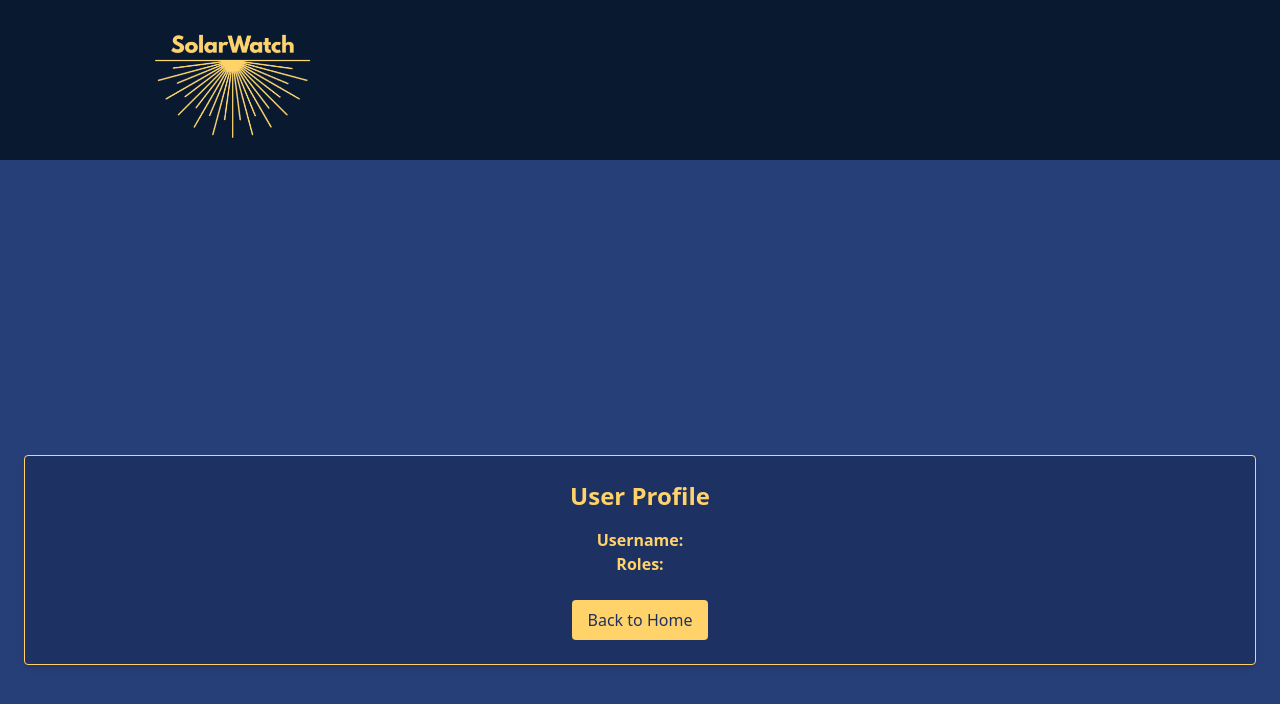
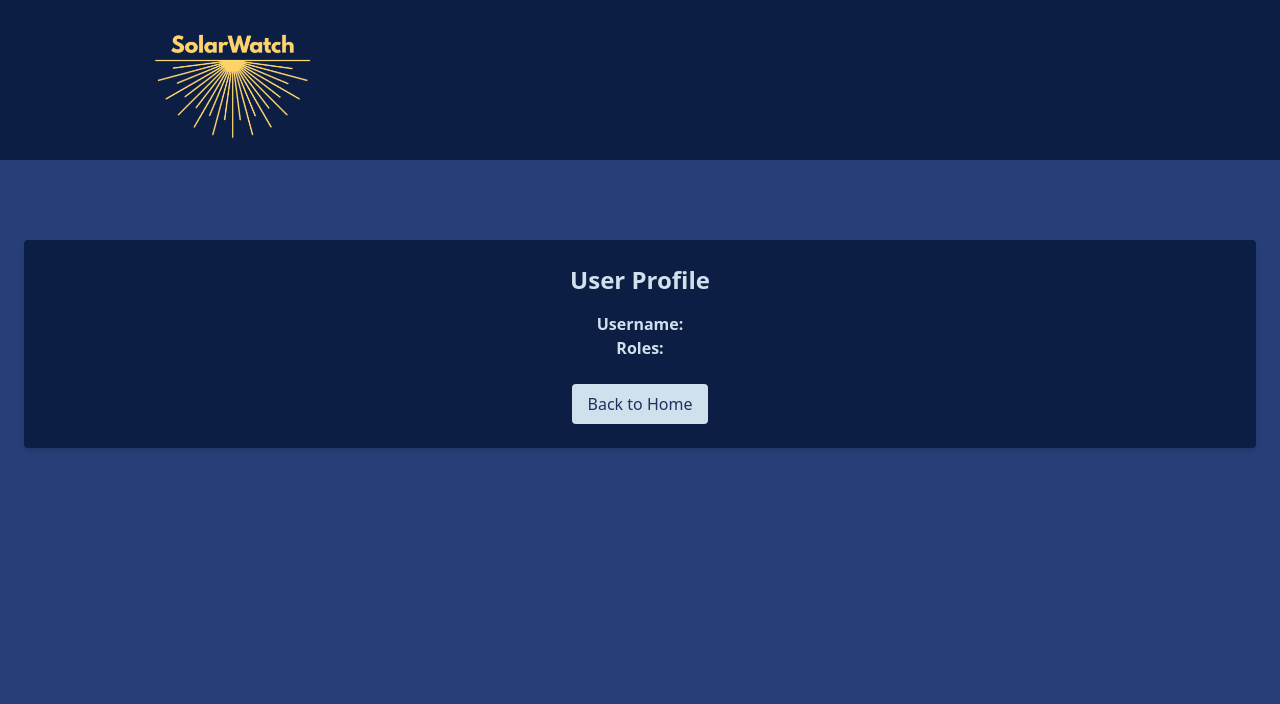
Before and after one commit to o-k-e/solar-watch, a React (Vite) app in the folder frontend/: page /user-profile in a window 1280 px wide. Shown: the top 704 px of the page. Built offline with nearby package versions, Linux system fonts and the light colour scheme; no server answers.

Commit message:
change background color

```diff
--- a/frontend/src/Components/Navbar.jsx
+++ b/frontend/src/Components/Navbar.jsx
@@ -13,7 +13,7 @@ const Navbar = () => {
     }
 
     return (
-        <div className='text-[#ffd369] text-3xl px-30 bg-[#091930]  flex justify-between items-center'>
+        <div className='text-[#ffd369] text-3xl px-30 bg-[#0d1e45]  flex justify-between items-center'>
             <Link to="/home">
                 <img src="/logo.png" alt="SolarWatch Logo" className="h-40" />
             </Link>
--- a/frontend/src/Pages/Login.jsx
+++ b/frontend/src/Pages/Login.jsx
@@ -31,7 +31,7 @@ const Login = () => {
 
   return (
     <div className="relative">
-      <div className="flex justify-center font-[sans-serif] min-h-screen pt-24 pb-10 px-4 bg-[#091930] bg-no-repeat bg-cover bg-center">
+      <div className="flex justify-center font-[sans-serif] min-h-screen pt-24 pb-10 px-4 bg-[#0d1e45] bg-no-repeat bg-cover bg-center">
 
         <div className="max-w-md w-full mx-auto">
           <form onSubmit={handleLoginForm} className="bg-white bg-opacity-70 shadow-2xl rounded-lg p-6">
--- a/frontend/src/Pages/Register.jsx
+++ b/frontend/src/Pages/Register.jsx
@@ -28,7 +28,7 @@ const Register = () => {
 
   return (
     <div className="relative">
-      <div className="flex justify-center font-[sans-serif] min-h-screen pt-24 pb-10 px-4 bg-[#091930] bg-no-repeat bg-cover bg-center">
+      <div className="flex justify-center font-[sans-serif] min-h-screen pt-24 pb-10 px-4 bg-[#0d1e45] bg-no-repeat bg-cover bg-center">
 
         <div className="max-w-md w-full mx-auto">
           <form onSubmit={handleRegisterForm} className="bg-white bg-opacity-70 shadow-2xl rounded-lg p-6">
--- a/frontend/src/Pages/UserProfile.jsx
+++ b/frontend/src/Pages/UserProfile.jsx
@@ -15,13 +15,13 @@ const UserProfile = () => {
   return (
 
     <>
-        <div className="min-h-screen bg-[#273f79] text-gray-800 p-6 flex flex-col items-center justify-center">
-            <div className="border border-[#ffd369] bg-[#1e3163] text-[#ffd369] shadow-md rounded p-6 mx-w-md w-full text-center">
+        <div className="min-h-screen bg-[#273f79] text-gray-800 p-6 flex flex-col items-center pt-20">
+            <div className=" bg-[#0d1e45] text-[#d0e0ed] shadow-md rounded p-6 mx-w-md w-full text-center">
                 <h1 className="text-2xl font-bold mb-4">User Profile</h1>
                 <p><strong>Username:</strong> {user.username}</p>
                 <p><strong>Roles:</strong> {user.roles?.map(role => role.replace("ROLE_", "")).join(", ")}</p>
 
-                <Link to="/home" className="mt-6 inline-block bg-[#ffd369] text-[#1e3163] px-4 py-2 rounded hover:bg-gray-700 transition">
+                <Link to="/home" className="mt-6 inline-block bg-[#d0e0ed] text-[#1e3163] px-4 py-2 rounded hover:bg-[#ffd369] transition">
                     Back to Home
                 </Link>
             </div>
```
